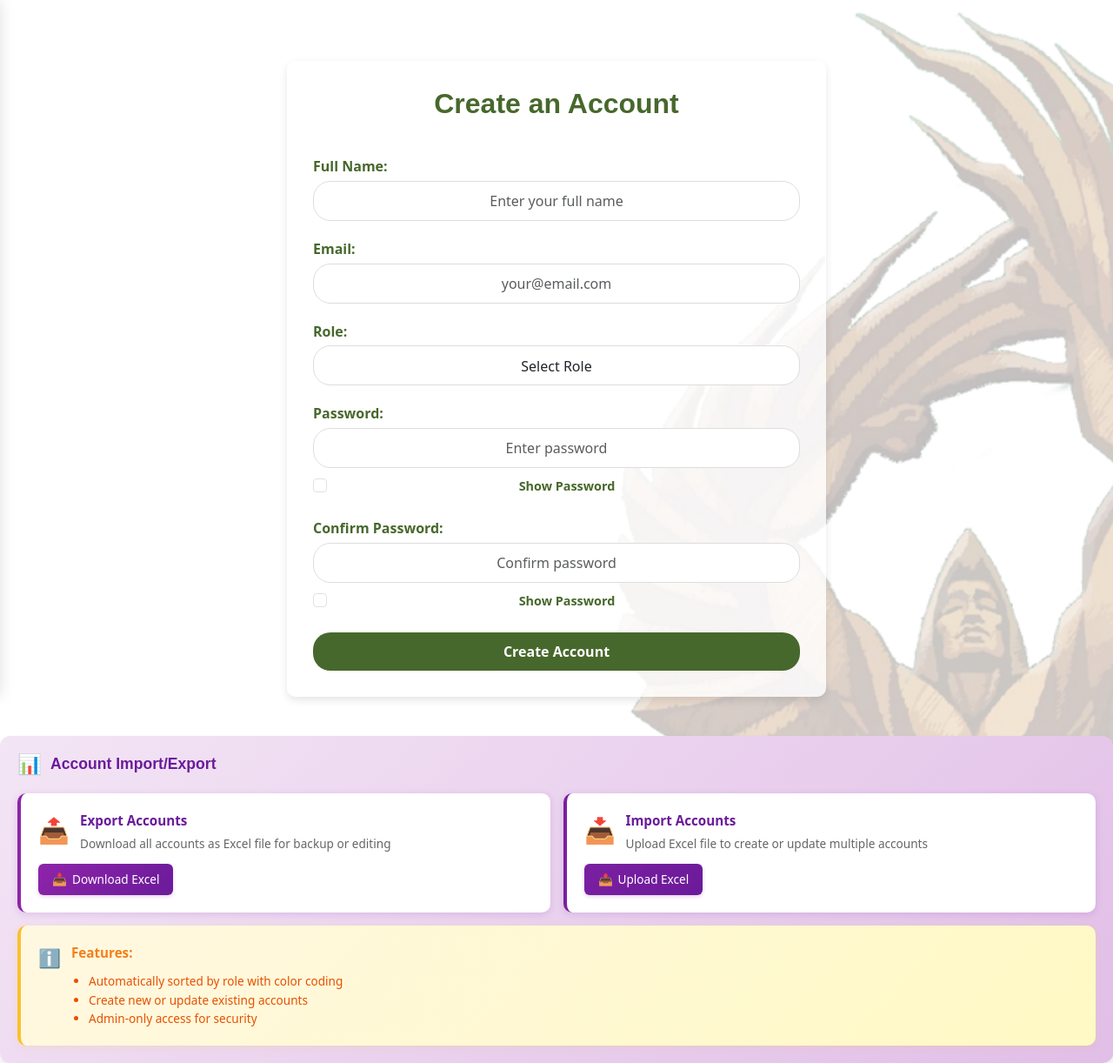
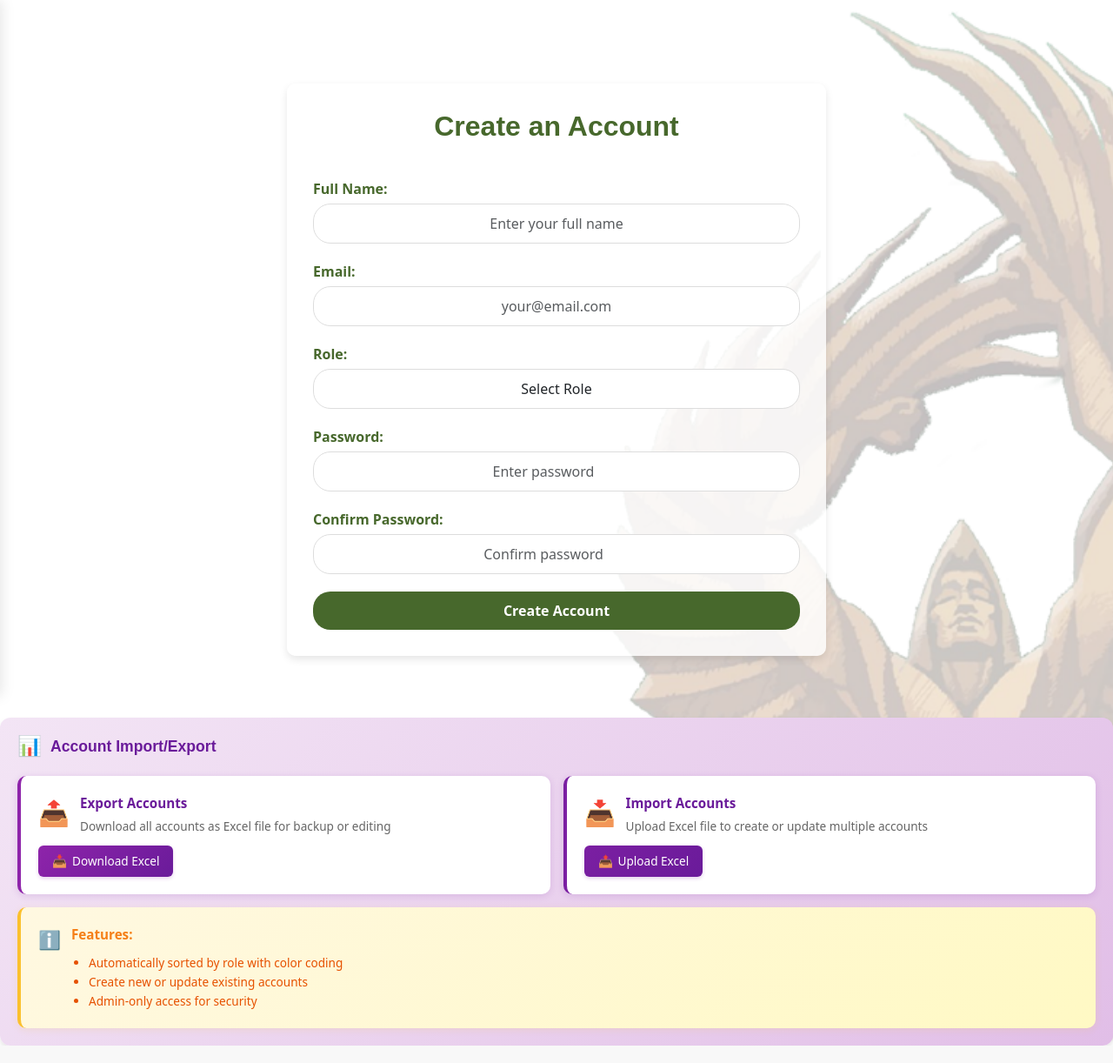
Before and after one commit to chin12311/edulytics, a Django app: page /register/ in a window 1280 px wide. Shown: the whole page at 87% size. Run offline with Django 5.2, Linux system fonts and the light colour scheme; data comes from the database, SQL or seed files in the repository; some libraries are stand-ins or nearby versions.

Commit message:
Replace password checkboxes with minimalistic eye icons

```diff
--- a/register/templates/register/register.html
+++ b/register/templates/register/register.html
@@ -294,15 +294,11 @@ style="background-image: url('{% static 'img/phoenix-background.png' %}');
                 <label for="id_password1">Password:</label>
                 <div style="position: relative;">
                     <input type="password" name="password1" id="id_password1"
-                           class="form-control mb-1 custom-input-width text-center"
-                           placeholder="Enter password" required>
-                </div>
-                <div class="form-check mt-2 text-center">
-                    <input class="form-check-input" type="checkbox" id="showPassword1"
-                           style="cursor: pointer;">
-                    <label class="form-check-label" for="showPassword1" style="cursor: pointer; font-size: 0.9rem;">
-                        Show Password
-                    </label>
+                           class="form-control mb-3 custom-input-width text-center"
+                           placeholder="Enter password" required
+                           style="padding-right: 40px;">
+                    <i class="fas fa-eye" id="togglePassword1"
+                       style="position: absolute; right: 15%; top: 50%; transform: translateY(-50%); cursor: pointer; color: #666;"></i>
                 </div>
             </div>
 
@@ -310,15 +306,11 @@ style="background-image: url('{% static 'img/phoenix-background.png' %}');
                 <label for="id_password2">Confirm Password:</label>
                 <div style="position: relative;">
                     <input type="password" name="password2" id="id_password2"
-                           class="form-control mb-1 custom-input-width text-center"
-                           placeholder="Confirm password" required>
-                </div>
-                <div class="form-check mt-2 text-center">
-                    <input class="form-check-input" type="checkbox" id="showPassword2"
-                           style="cursor: pointer;">
-                    <label class="form-check-label" for="showPassword2" style="cursor: pointer; font-size: 0.9rem;">
-                        Show Password
-                    </label>
+                           class="form-control mb-3 custom-input-width text-center"
+                           placeholder="Confirm password" required
+                           style="padding-right: 40px;">
+                    <i class="fas fa-eye" id="togglePassword2"
+                       style="position: absolute; right: 15%; top: 50%; transform: translateY(-50%); cursor: pointer; color: #666;"></i>
                 </div>
             </div>
 
@@ -420,20 +412,26 @@ document.addEventListener('DOMContentLoaded', function() {
     const staffFields = document.getElementById('staff-fields');
 
     // Password visibility toggles
-    const showPassword1 = document.getElementById('showPassword1');
-    const showPassword2 = document.getElementById('showPassword2');
+    const togglePassword1 = document.getElementById('togglePassword1');
+    const togglePassword2 = document.getElementById('togglePassword2');
     const password1Field = document.getElementById('id_password1');
     const password2Field = document.getElementById('id_password2');
 
-    if (showPassword1 && password1Field) {
-        showPassword1.addEventListener('change', function() {
-            password1Field.type = this.checked ? 'text' : 'password';
+    if (togglePassword1 && password1Field) {
+        togglePassword1.addEventListener('click', function() {
+            const type = password1Field.type === 'password' ? 'text' : 'password';
+            password1Field.type = type;
+            this.classList.toggle('fa-eye');
+            this.classList.toggle('fa-eye-slash');
         });
     }
 
-    if (showPassword2 && password2Field) {
-        showPassword2.addEventListener('change', function() {
-            password2Field.type = this.checked ? 'text' : 'password';
+    if (togglePassword2 && password2Field) {
+        togglePassword2.addEventListener('click', function() {
+            const type = password2Field.type === 'password' ? 'text' : 'password';
+            password2Field.type = type;
+            this.classList.toggle('fa-eye');
+            this.classList.toggle('fa-eye-slash');
         });
     }
 
```
Also changed, not shown: main/templates/main/update.html (+24 -22 lines).
